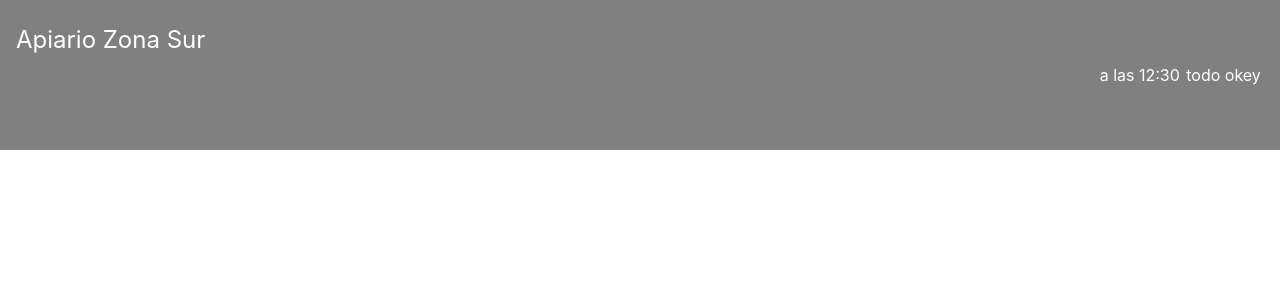
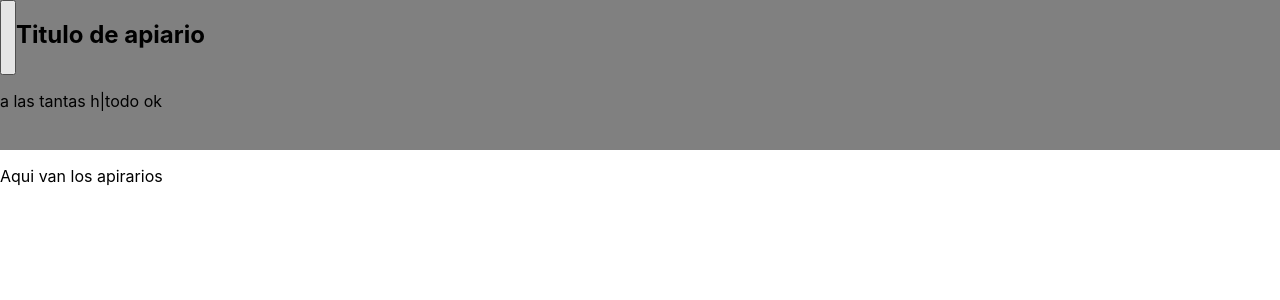
Before and after one commit to Ghazj/Practica-Bee-Honey, a React (Create React App) app in the folder bee-honey/: page / in a window 1280 px wide. Shown: the top 300 px of the page. Built offline with nearby package versions, Linux system fonts and the light colour scheme.

Commit message:
Se continua desarrollo de TopBarPd

```diff
--- a/bee-honey/src/App.js
+++ b/bee-honey/src/App.js
@@ -5,9 +5,8 @@ function App() {
   return (
     <div className="App">
      <Toolbar />
-     <main style={{marginTop: '65px'}}>
        <p>Aqui van los apirarios</p>
-     </main>
+
 
     </div>
   );
--- a/bee-honey/src/component/Toolbar/Toolbar.css
+++ b/bee-honey/src/component/Toolbar/Toolbar.css
@@ -1,49 +1,24 @@
 .toolbar {
-    position: fixed;
-    top: 0;
-    left: 0;
+    display: flex;
+    flex-direction: column;
+    justify-content: left;
     width: 100%;
+    height: 150px;
     background: gray;
-    height: 150px;
 }
 
-.toolbar__navegacion {
+.topBarTop{
     display: flex;
-    height: 100%;
-    align-items: center;
-    padding: 0 1rem;
+    flex-direction: row;
+
+    width: 100%;
+    height: 50%;
 }
 
-.toolbar__titulo  {
-    color: white;
-    text-decoration: none;
-    font-size: 1.5rem;
-    height: 100px;
+.topBarBot{
+    display: flex;
+    flex-direction: row;
+    justify-content: left;
+    width: 100%;
+    height: 50%;
 }
-
-.espacio {
-    flex: 1;
-}
-
-.toolbar_navegacion_item ul {
-    list-style: none;
-    margin: 0;
-    padding: 0;
-    display: flex;
-}
-
-.toolbar__navegacion li {
-    padding: 0 0.2rem;
-}
-
-
-.toolbar__navegacion a {
-    color: white;
-    text-decoration: none;
-}
-
-
-.toolbar__titulo a:hover,
-.toolbar__titulo a:active {
-    color: orange;
-}
--- a/bee-honey/src/component/Toolbar/Toolbar.js
+++ b/bee-honey/src/component/Toolbar/Toolbar.js
@@ -1,20 +1,19 @@
 import React from 'react';
-
 import './Toolbar.css';
 
-const toolbar = props => (
- <header className="toolbar">
-     <nav className="toolbar__navegacion">
-            <div></div>
-            <div className="toolbar__titulo"><a href="/">Apiario Zona Sur</a></div>
-            <div className="espacio" />
-       <div className="toolbar_navegacion_item">
-         <ul>
-            <li><a>a las 12:30</a></li>
-            <li><a>todo okey</a></li>
-         </ul>
-       </div>
-    </nav>
+const toolbar = () => (
+  <header className="toolbar">
+    <div className="topBarTop">
+      <button></button>
+      <h2>Titulo de apiario</h2>
+    </div>
+    <div className="topBarBot">
+      <img alt="" ></img>
+      <p>a las tantas h</p>
+      <p>|</p>
+      <img alt=""></img>
+      <p>todo ok</p>
+    </div>
   </header>
 );
 
```
